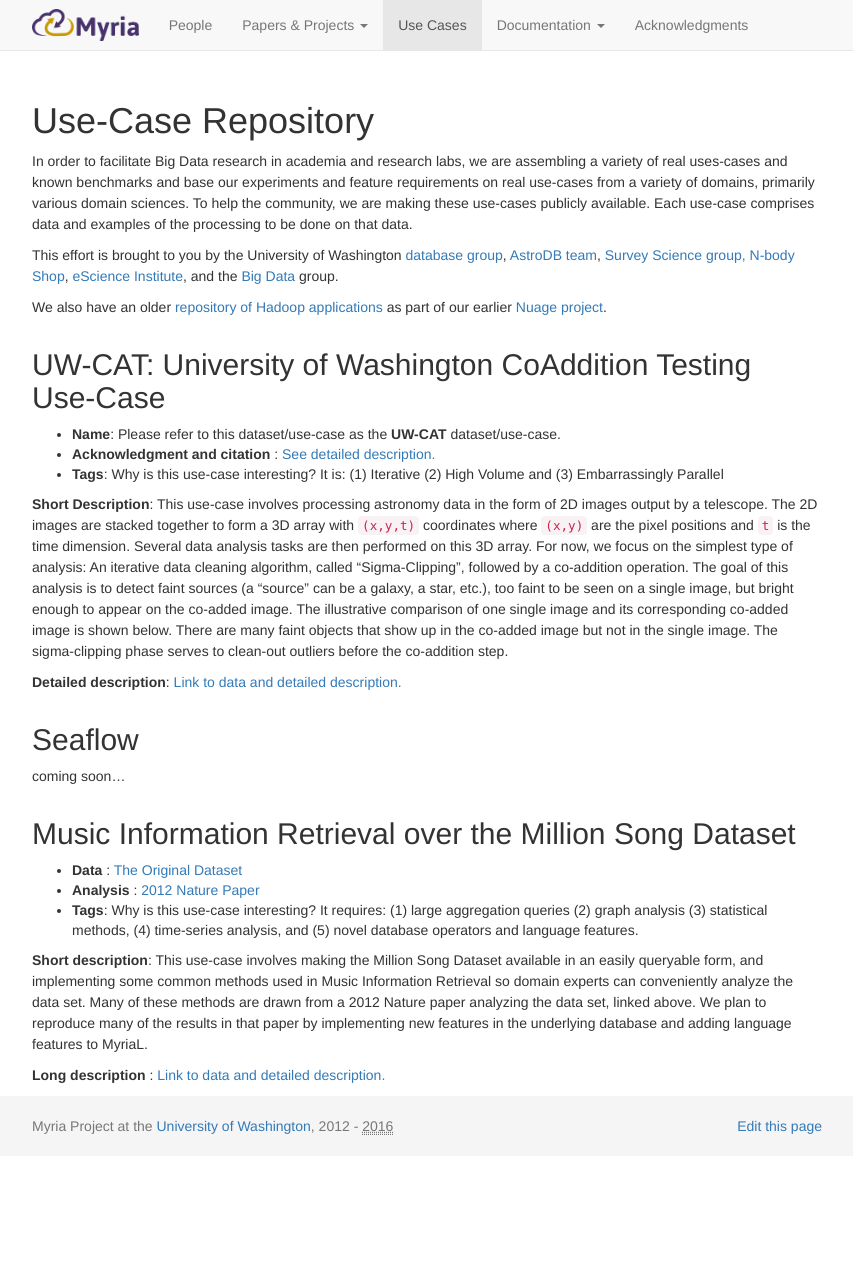
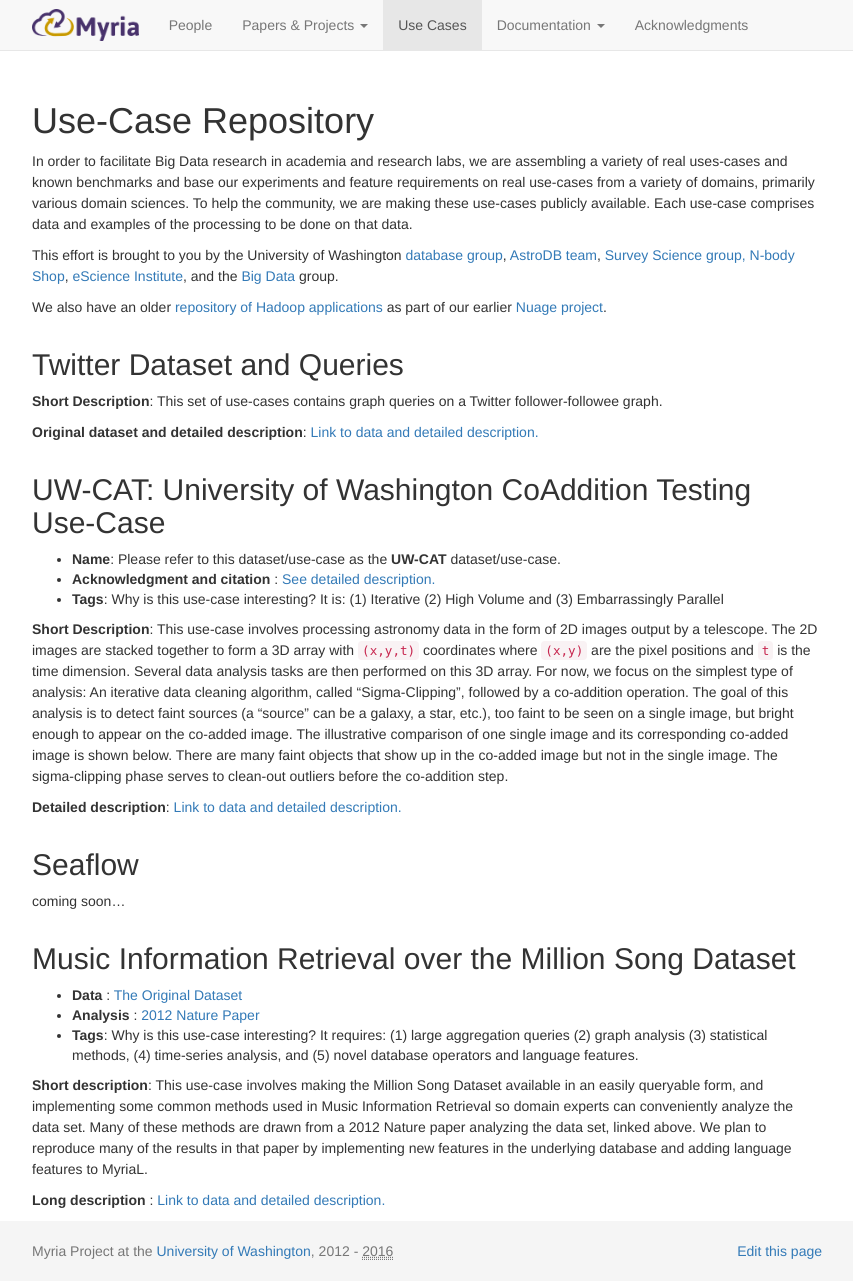
Before and after one commit to uwescience/myria-website, a Jekyll site: the page built from usecases/index.markdown, in a window 1280 px wide. Shown: the whole page, without its empty margins (213-1066 px from the left). Built offline with Jekyll 4.4.1, drawn with Linux system fonts in a browser that asks for light colours; nearby versions of some CDN libraries; before the commit the page ends 1157 px from its top, so only the background shows below that.

Commit message:
Update index.markdown

```diff
--- a/usecases/index.markdown
+++ b/usecases/index.markdown
@@ -12,6 +12,12 @@
 This effort is brought to you by the University of Washington [database group](http://db.cs.washington.edu), [AstroDB team](http://db.cs.washington.edu/astrodb/), [Survey Science group,](http://ssg.astro.washington.edu/home_ssg.shtml)[ N-body Shop](http://www-hpcc.astro.washington.edu/), [eScience Institute](http://escience.washington.edu/), and the [Big Data ](http://bigdata.cs.washington.edu)group.
 
 We also have an older [repository of Hadoop applications](http://nuage.cs.washington.edu/repository.php) as part of our earlier [Nuage project](http://nuage.cs.washington.edu).
+
+## Twitter Dataset and Queries
+
+**Short Description**: This set of use-cases contains graph queries on a Twitter follower-followee graph.
+
+**Original dataset and detailed description**: [Link to data and detailed description.](https://an.kaist.ac.kr/traces/WWW2010.html)
 
 ## UW-CAT: University of Washington CoAddition Testing Use-Case
 
```
